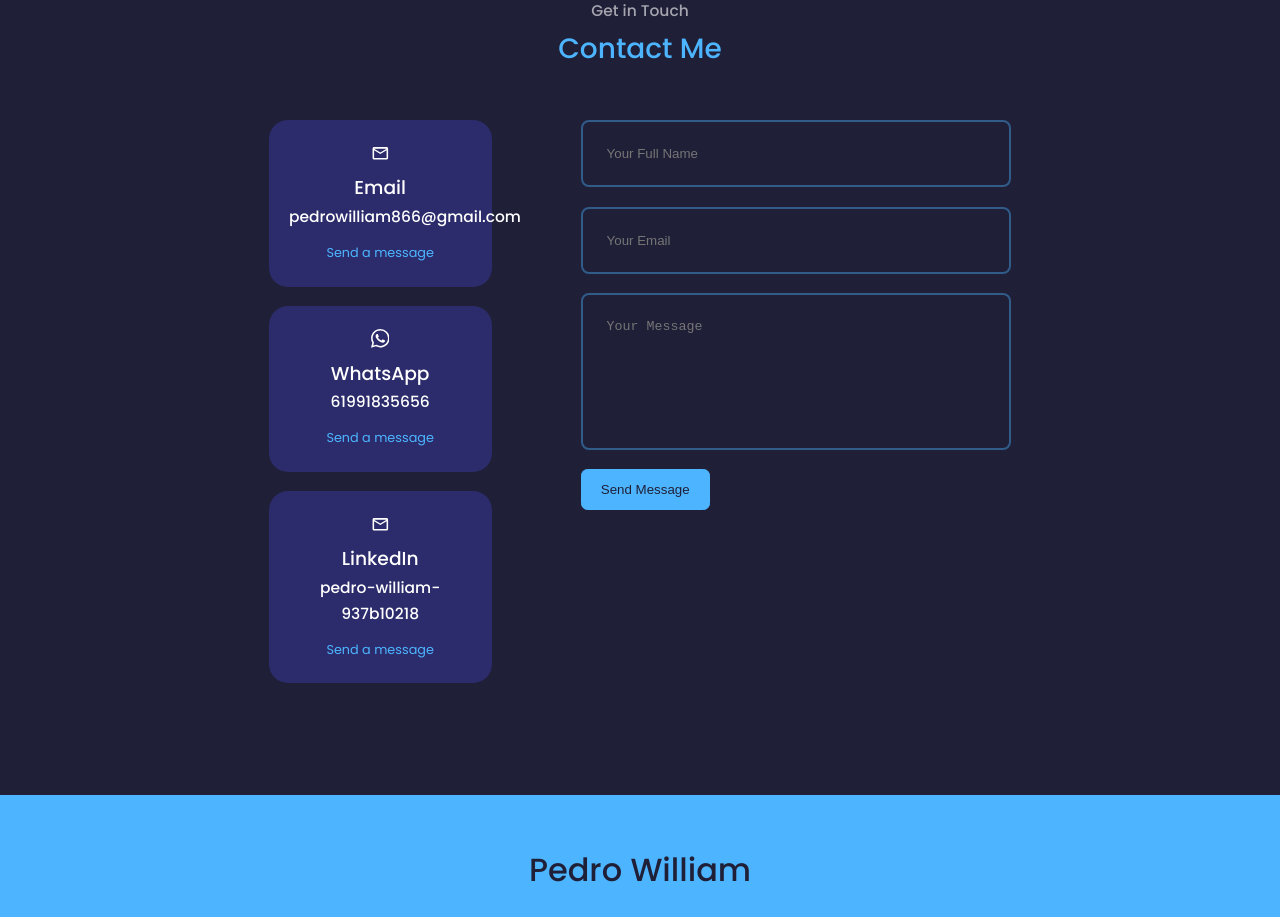
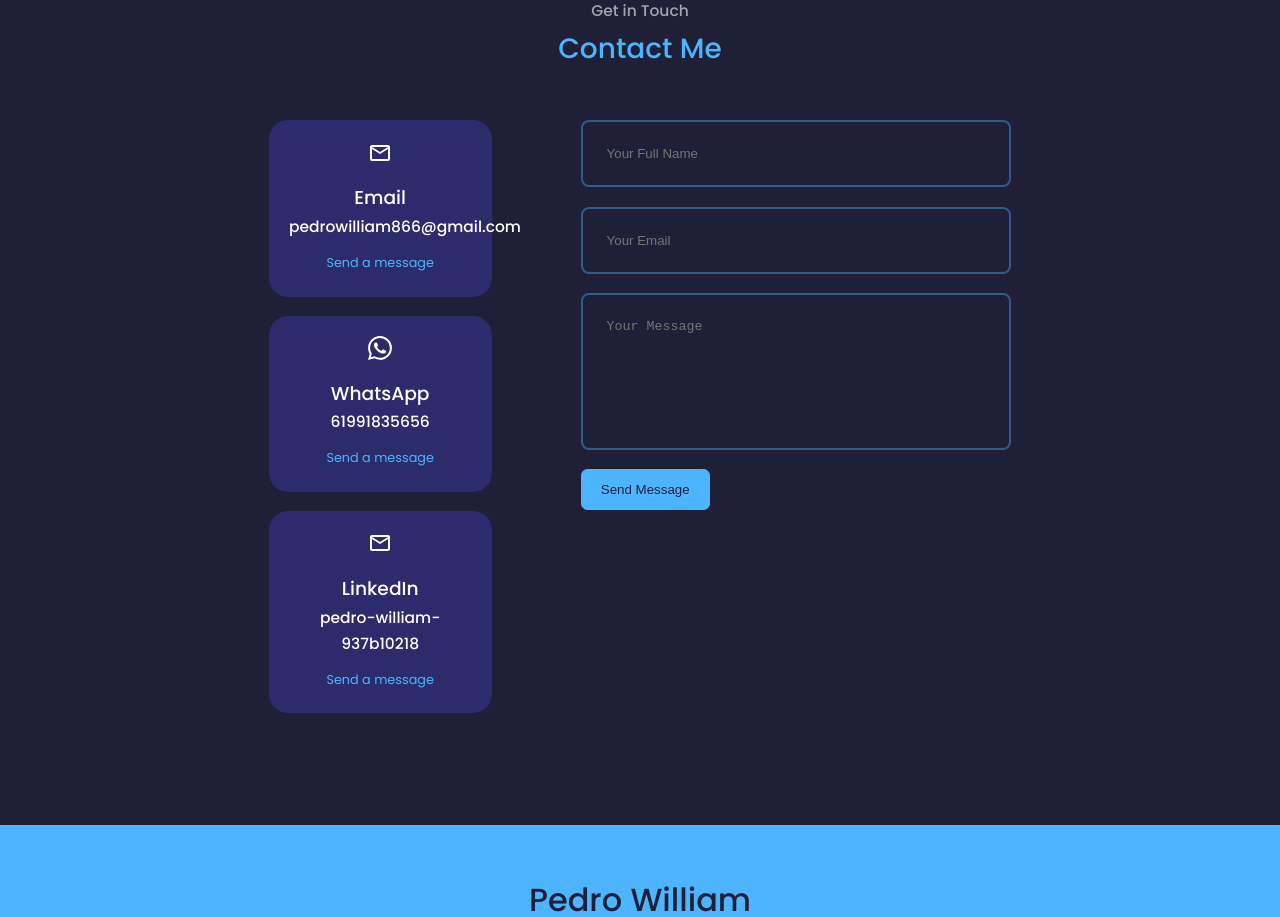
Before and after one commit to pedrowilliamsantos/portfolio, a React (Create React App) app: page / in a window 1280 px wide. Shown: the part 3240-4157 px from the top of the page. Built offline with nearby package versions, Linux system fonts and the light colour scheme.

Commit message:
ajustando botao

```diff
--- a/src/components/contact/Contact.jsx
+++ b/src/components/contact/Contact.jsx
@@ -1,26 +1,29 @@
-import React from 'react';
-import './contact.css'
-import { MdOutlineEmail } from 'react-icons/md'
-import { BsWhatsapp } from 'react-icons/bs'
-import { useRef } from 'react';
-import emailjs from 'emailjs-com'
+import React, { useRef, useState } from 'react';
+import './contact.css';
+import { MdOutlineEmail } from 'react-icons/md';
+import { BsWhatsapp } from 'react-icons/bs';
+import emailjs from 'emailjs-com';
 
 const Contact = () => {
-
     const form = useRef();
+    const [isSending, setIsSending] = useState(false);
+    const [feedbackMessage, setFeedbackMessage] = useState('');
 
     const sendEmail = (e) => {
         e.preventDefault();
+        setIsSending(true);
+        setFeedbackMessage('');
 
         emailjs.sendForm('service_m7381r1', 'template_xqtrpbt', form.current, 'EOBH7ZK-A36ArBXir')
-
-        e.target.reset()
-
-
             .then((result) => {
                 console.log(result.text);
+                setIsSending(false);
+                setFeedbackMessage('Message sent successfully!');
+                e.target.reset();
             }, (error) => {
                 console.log(error.text);
+                setIsSending(false);
+                setFeedbackMessage('Failed to send message, please try again.');
             });
     };
 
@@ -31,35 +34,37 @@ const Contact = () => {
 
             <div className="container contact__container">
                 <div className="contact__options">
-                    <articule className="contact__option">
-                        <MdOutlineEmail className='.contact__option-icon' />
+                    <article className="contact__option">
+                        <MdOutlineEmail className='contact__option-icon' />
                         <h4>Email</h4>
                         <h5>pedrowilliam866@gmail.com</h5>
-                        <a href="mailto:pedrowilliam866@gmail.com" target='_blank'>Send a message</a>
-                    </articule>
+                        <a href="mailto:pedrowilliam866@gmail.com" target='_blank' rel='noopener noreferrer'>Send a message</a>
+                    </article>
 
-                    <articule className="contact__option">
-                        <BsWhatsapp className='.contact__option-icon' />
+                    <article className="contact__option">
+                        <BsWhatsapp className='contact__option-icon' />
                         <h4>WhatsApp</h4>
                         <h5>61991835656</h5>
-                        <a href="https://api.whatsapp.com/send?phone=61991835656" target='_blank'>Send a message</a>
-                    </articule>
+                        <a href="https://api.whatsapp.com/send?phone=61991835656" target='_blank' rel='noopener noreferrer'>Send a message</a>
+                    </article>
 
-                    <articule className="contact__option">
-                        <MdOutlineEmail className='.contact__option-icon' />
+                    <article className="contact__option">
+                        <MdOutlineEmail className='contact__option-icon' />
                         <h4>LinkedIn</h4>
                         <h5>pedro-william-937b10218</h5>
-                        <a href="https://www.linkedin.com/in/pedro-william-937b10218/" target='_blank'>Send a message</a>
-                    </articule>
+                        <a href="https://www.linkedin.com/in/pedro-william-937b10218/" target='_blank' rel='noopener noreferrer'>Send a message</a>
+                    </article>
                 </div>
                 <form ref={form} onSubmit={sendEmail}>
                     <input type="text" name="name" placeholder='Your Full Name' required />
                     <input type="email" name="email" placeholder='Your Email' required />
                     <textarea name="message" rows="7" placeholder='Your Message' required></textarea>
-                    <button type='submit' className='btn btn-primary'>Send Message</button>
+                    <button type='submit' className='btn btn-primary' disabled={isSending}>
+                        {isSending ? 'Sending...' : 'Send Message'}
+                    </button>
+                    {feedbackMessage && <p className={feedbackMessage.includes('successfully') ? 'success-message' : 'error-message'}>{feedbackMessage}</p>}
                 </form>
             </div>
-
         </section>
     );
 }
--- a/src/components/portfolio/portfolio.css
+++ b/src/components/portfolio/portfolio.css
@@ -36,6 +36,17 @@ h5 {
     color: white;
 }
 
+.success-message {
+    color: green;
+    margin-top: 10px;
+}
+
+.error-message {
+    color: red;
+    margin-top: 10px;
+}
+
+
 @media screen and (max-width:1024px) {
 
     .portfolio__container{
```
